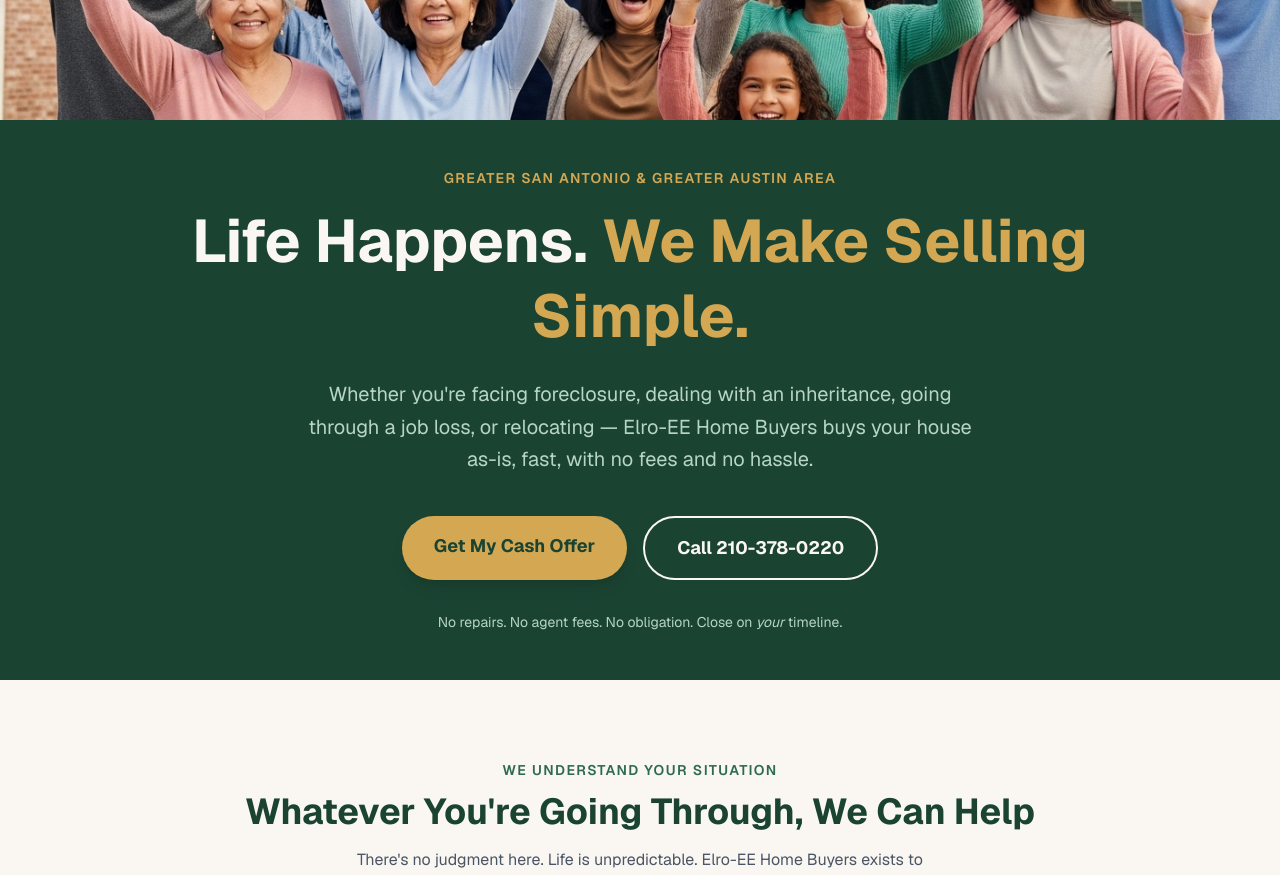
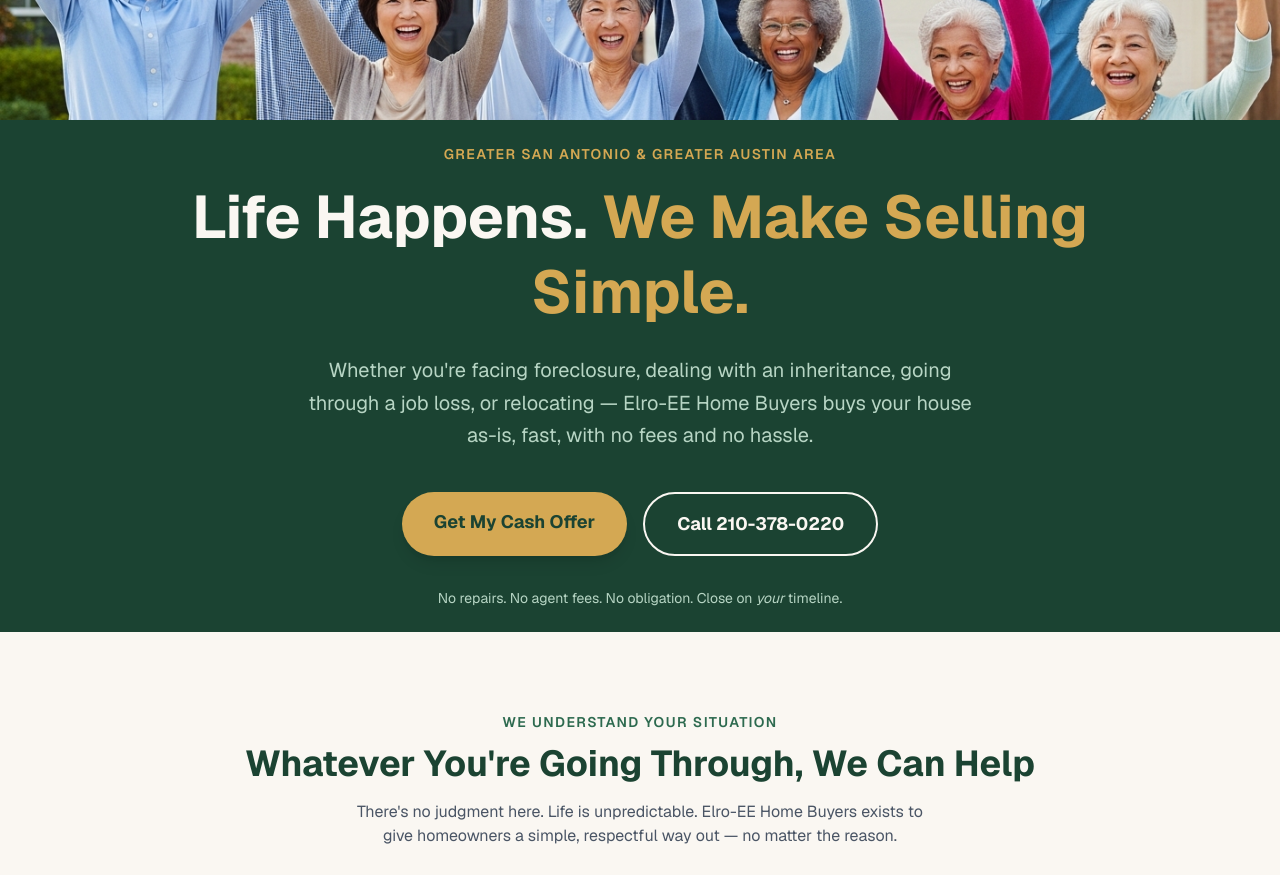
Before and after one commit to restoreyourfortunes-create/save-more, a Next.js app: page / in a window 1280 px wide. Shown: the part 440-1315 px from the top of the page. Built offline with nearby package versions, Linux system fonts and the light colour scheme.

Commit message:
Update hero image with diverse senior/middle-aged couples; reduce green banner padding

```diff
--- a/app/components/Hero.tsx
+++ b/app/components/Hero.tsx
@@ -16,7 +16,7 @@
       />
 
       {/* Text block on solid green below the photo */}
-      <div className="bg-[#1B4332] py-12 px-4">
+      <div className="bg-[#1B4332] py-6 px-4">
         <div className="max-w-4xl mx-auto text-center">
           <p className="text-[#D4A853] font-semibold text-sm uppercase tracking-widest mb-4">
             Greater San Antonio &amp; Greater Austin Area
```
Also changed, not shown: public/hero-bg.png.
